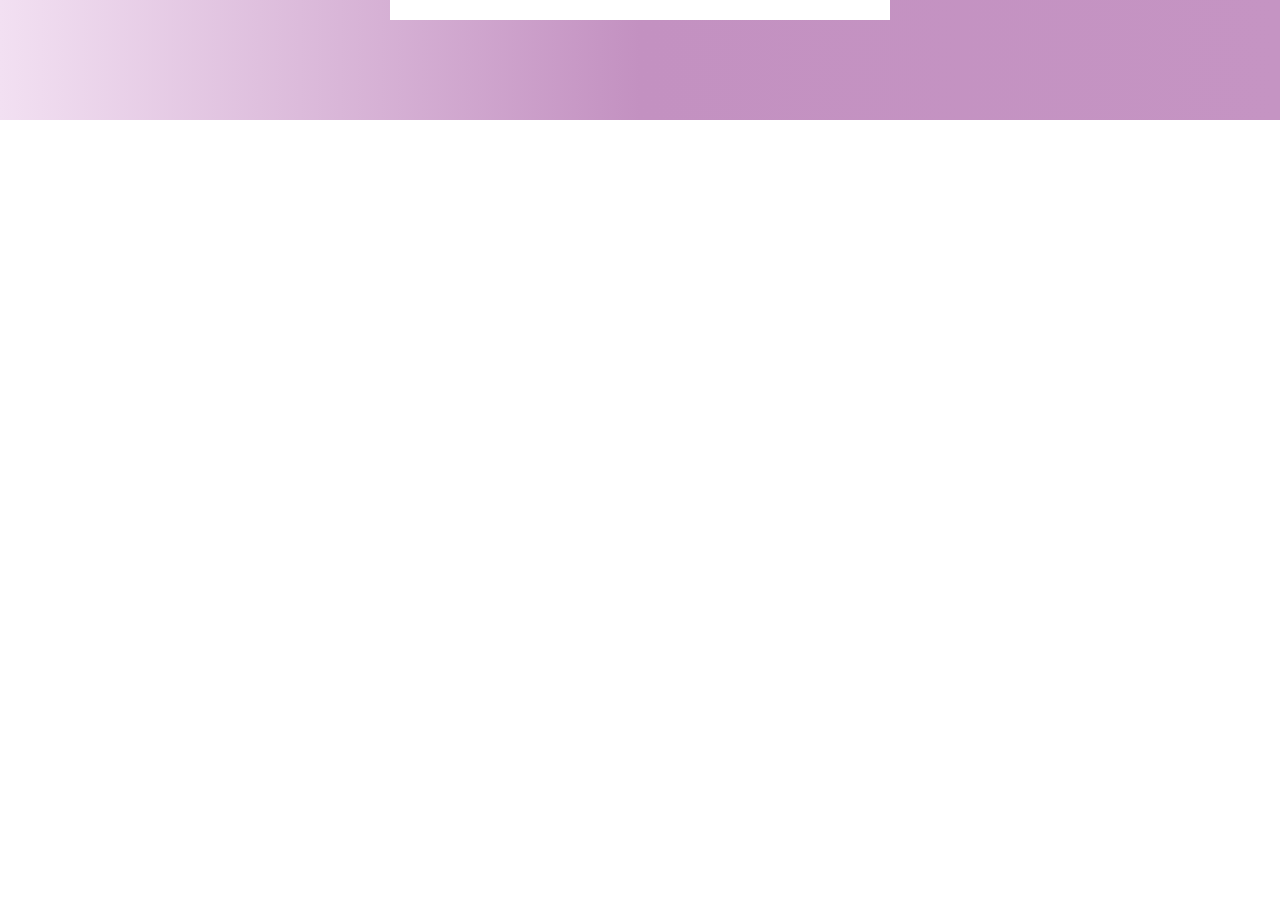
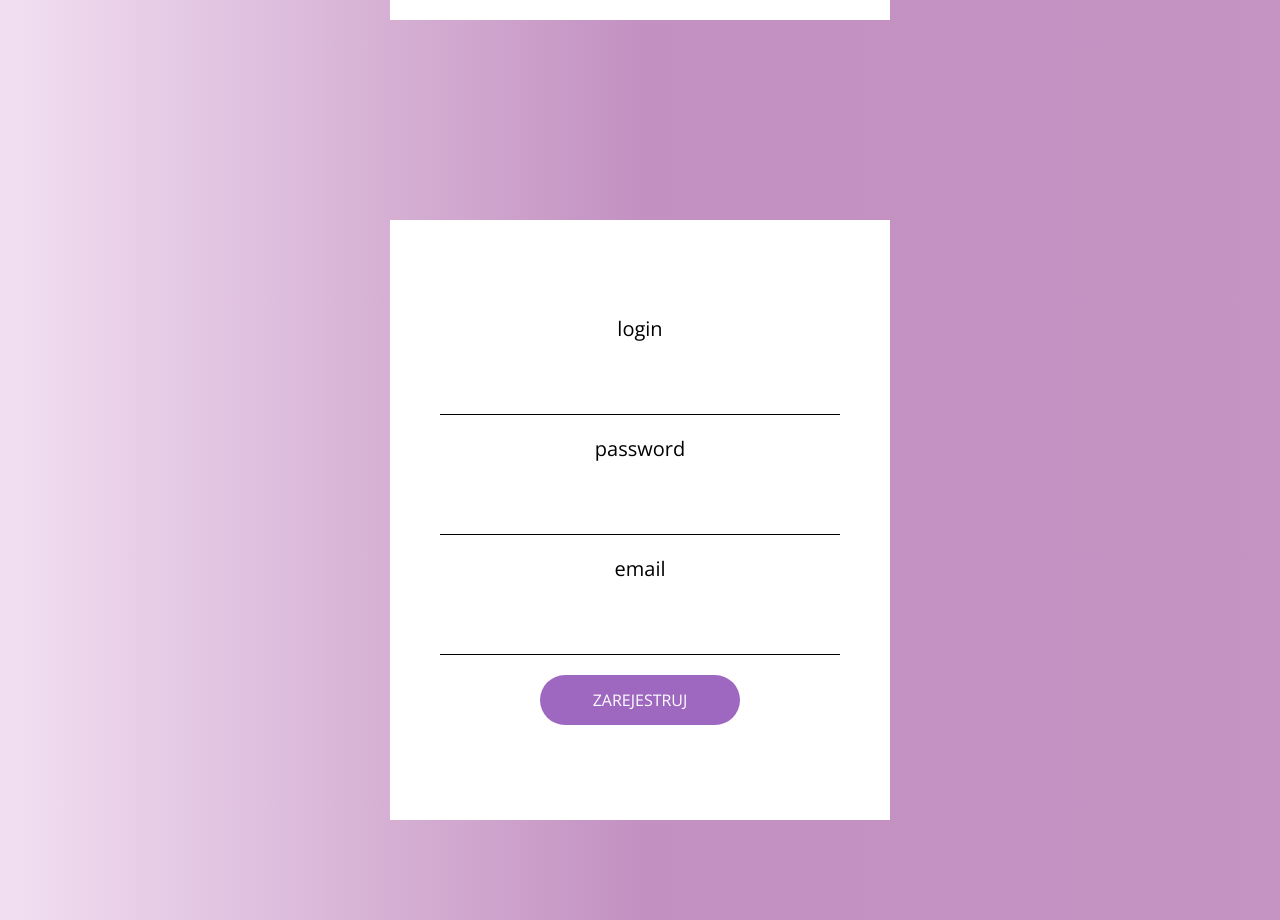
Before and after one commit to krzlepianka/HairDresser-front-end, a React (Create React App) app: page / in a window 1280 px wide. Shown: the part 1480-2400 px from the top of the page. Before the commit the page ends 1600 px from the top, so only its background shows below. Built offline with nearby package versions, Linux system fonts and the light colour scheme.

Commit message:
third fixed commit

```diff
--- a/src/Root/App.js
+++ b/src/Root/App.js
@@ -13,7 +13,7 @@ class App extends React.Component {
           <>
             <Register />
             <Register />
-
+            <Register />
           </>
         </ThemeProvider>
       </React.Fragment>
```
